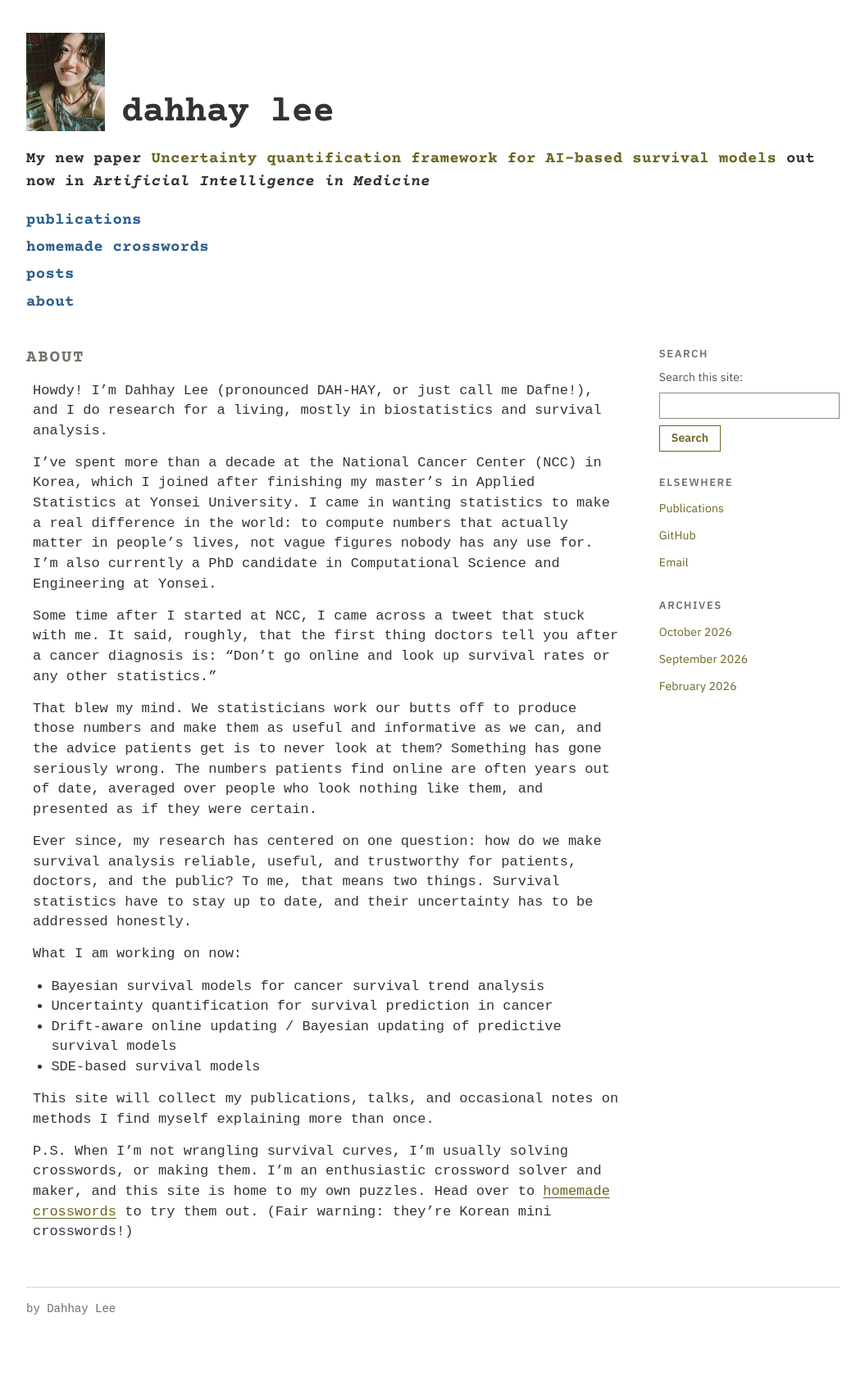
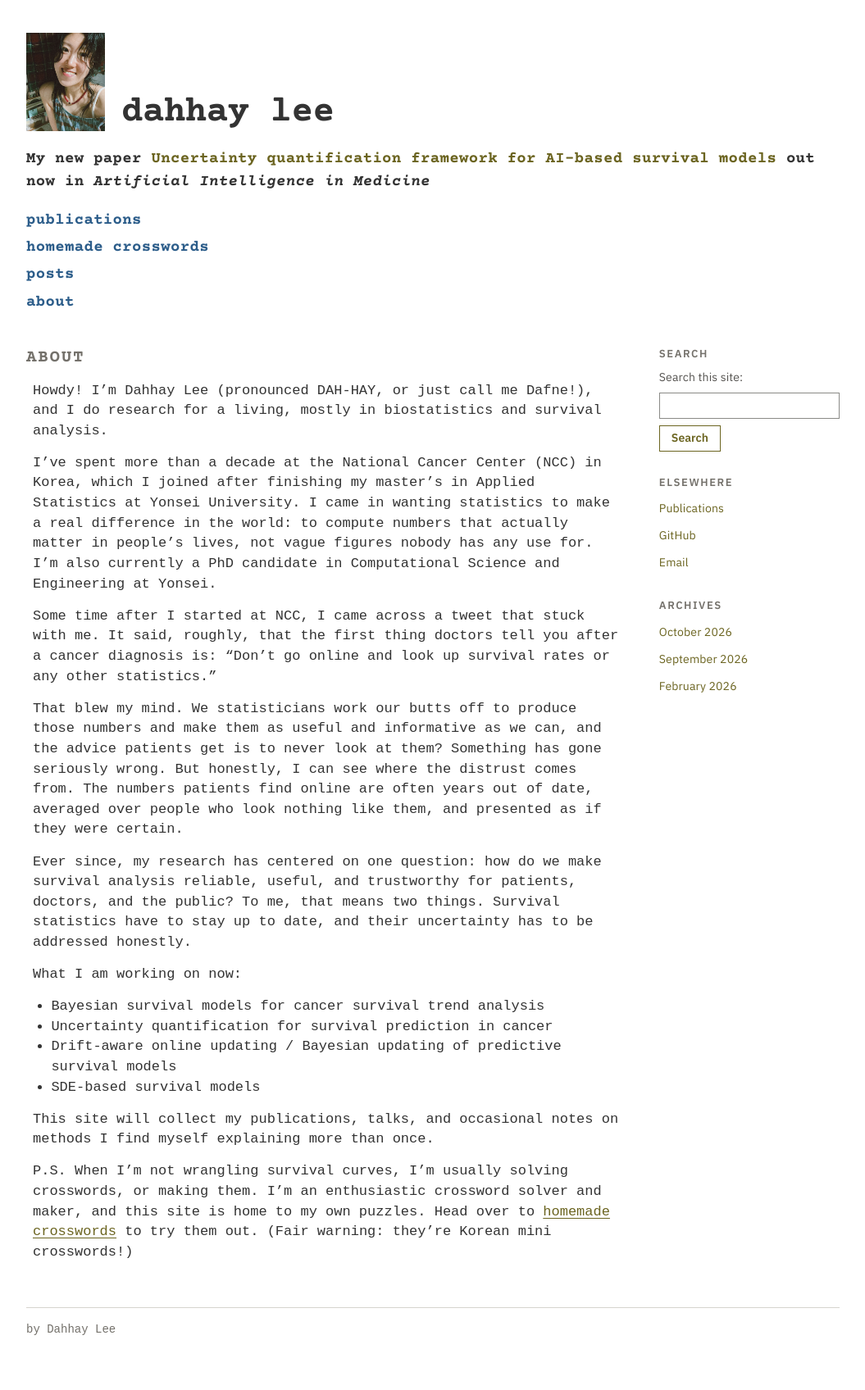
Before and after one commit to DahhayLee/DahhayLee.github.io, a Jekyll site: the page built from _pages/about.md, in a window 1280 px wide. Shown: the whole page at 82% size, without its empty margins (112-1167 px from the left). Built offline with Jekyll 4.4.1, drawn with Linux system fonts in a browser that asks for light colours; some web fonts are replaced; before the commit the page ends 1672 px from its top, so only the background shows below that.

Commit message:
Edit about

```diff
--- a/_pages/about.md
+++ b/_pages/about.md
@@ -11,7 +11,7 @@ I've spent more than a decade at the National Cancer Center (NCC) in Korea, whic
 
 Some time after I started at NCC, I came across a tweet that stuck with me. It said, roughly, that the first thing doctors tell you after a cancer diagnosis is: "Don't go online and look up survival rates or any other statistics."
 
-That blew my mind. We statisticians work our butts off to produce those numbers and make them as useful and informative as we can, and the advice patients get is to never look at them? Something has gone seriously wrong. The numbers patients find online are often years out of date, averaged over people who look nothing like them, and presented as if they were certain.
+That blew my mind. We statisticians work our butts off to produce those numbers and make them as useful and informative as we can, and the advice patients get is to never look at them? Something has gone seriously wrong. But honestly, I can see where the distrust comes from. The numbers patients find online are often years out of date, averaged over people who look nothing like them, and presented as if they were certain.
 
 Ever since, my research has centered on one question: how do we make survival analysis reliable, useful, and trustworthy for patients, doctors, and the public? To me, that means two things. Survival statistics have to stay up to date, and their uncertainty has to be addressed honestly.
 
```
